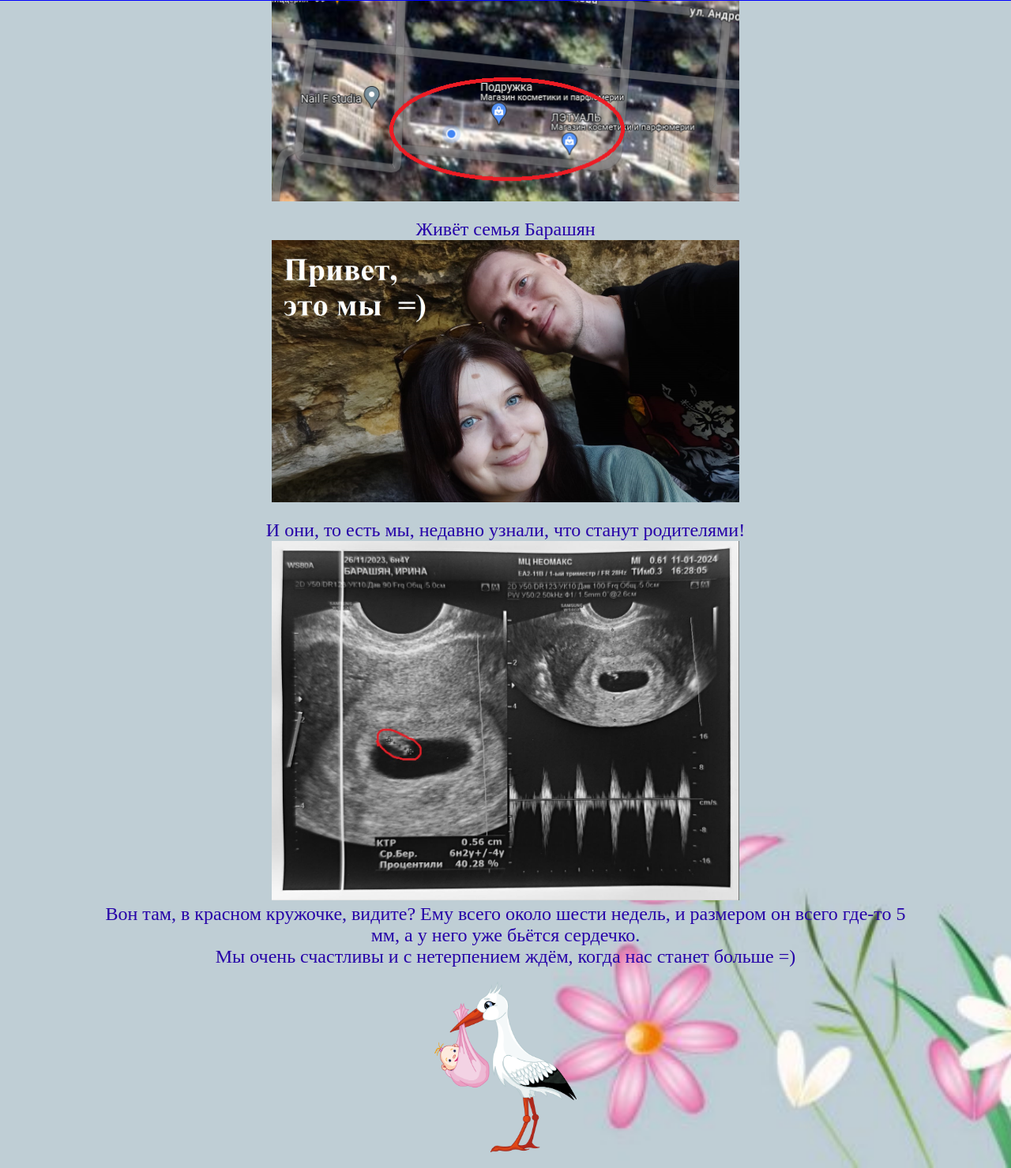
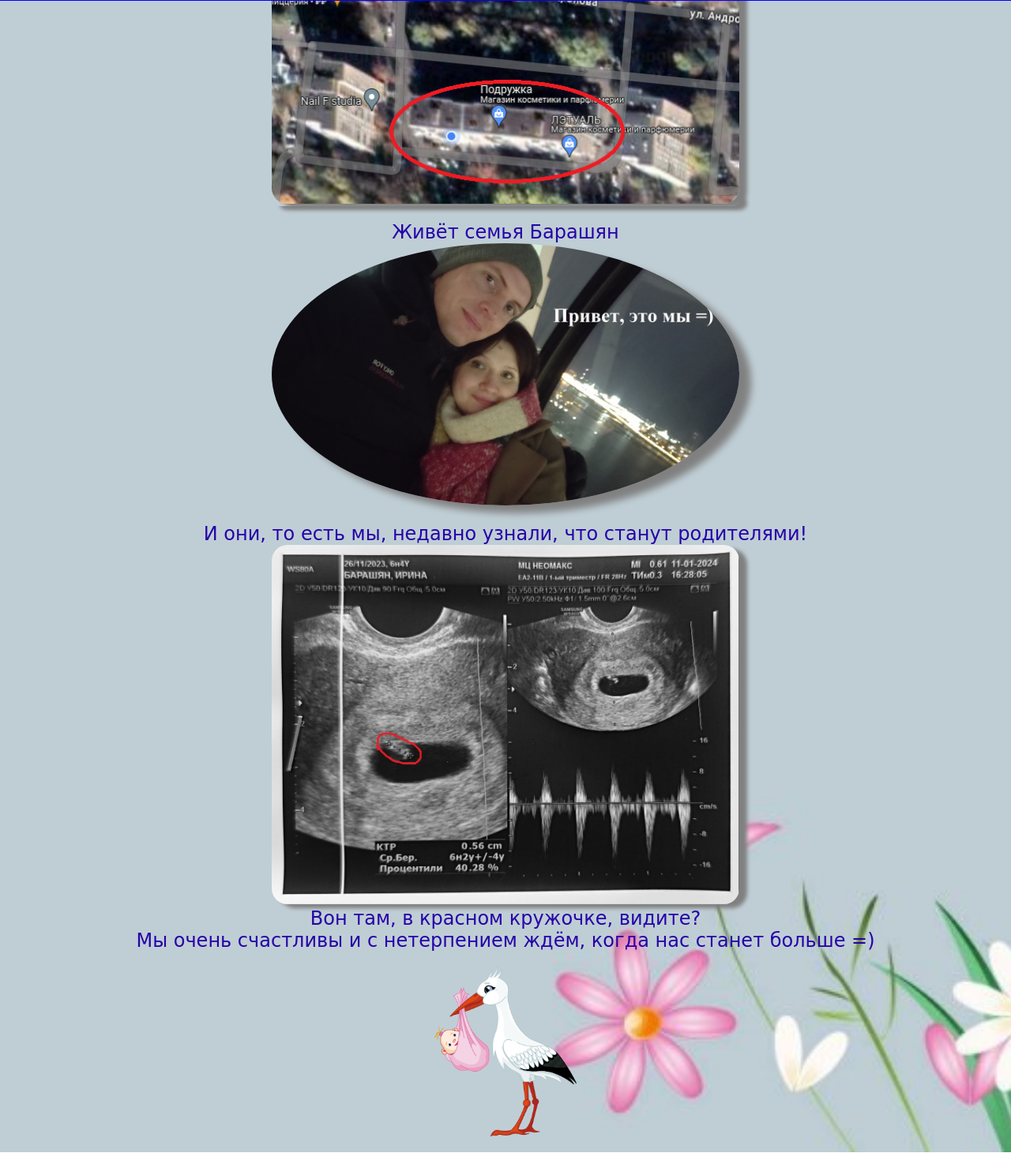
Before and after one commit to neon080knight/news, a plain HTML site: page index.html in a window 1280 px wide. Shown: the part 799-2278 px from the top of the page at 79% size. Drawn offline with Linux system fonts and the light colour scheme.

Commit message:
Version 3.0

```diff
--- a/index.html
+++ b/index.html
@@ -47,15 +47,13 @@
 
         <div class="block">
             <p class="block-text">Живёт семья Барашян</p>
-            <img src="images/we2.jpg" alt="Мы" class="image">
+            <img src="images/we.jpg" alt="Мы" class="we">
         </div><br>
 
         <div class="block">
             <p class="block-text">И они, то есть мы, недавно узнали, что станут родителями!</p>
             <img src="images/foto.jpg" alt="УЗИ" class="image">
-            <p class="block-text">Вон там, в красном кружочке, видите? Ему всего около шести недель,
-                и размером он всего где-то 5 мм, а у него уже бьётся сердечко.
-            </p>
+            <p class="block-text">Вон там, в красном кружочке, видите?</p>
             <p class="block-text">
                 Мы очень счастливы и с нетерпением ждём, когда нас станет больше =)
             </p>
--- a/styles.css
+++ b/styles.css
@@ -75,13 +75,21 @@ a {
 }
 
 .block-text {
-    font-family: 'Times New Roman', Times, serif;
+    font-family: 'Сomic Sans MS', cursive;
     font-size: 24px;
     color: rgb(38, 2, 168);
 }
 
 .image {
     width: 100%;
+    border-radius: 20px;
+    box-shadow: 10px 5px 5px gray;
+}
+
+.we {
+    width: 80%;
+    border-radius: 50%;
+    box-shadow: 15px 10px 10px gray;
 }
 
 .bird {
@@ -90,7 +98,7 @@ a {
 }
 
 @media (min-width: 641px) {
-    .image {
+    .image, .we {
         max-width: 592px;
     }
 }
```
